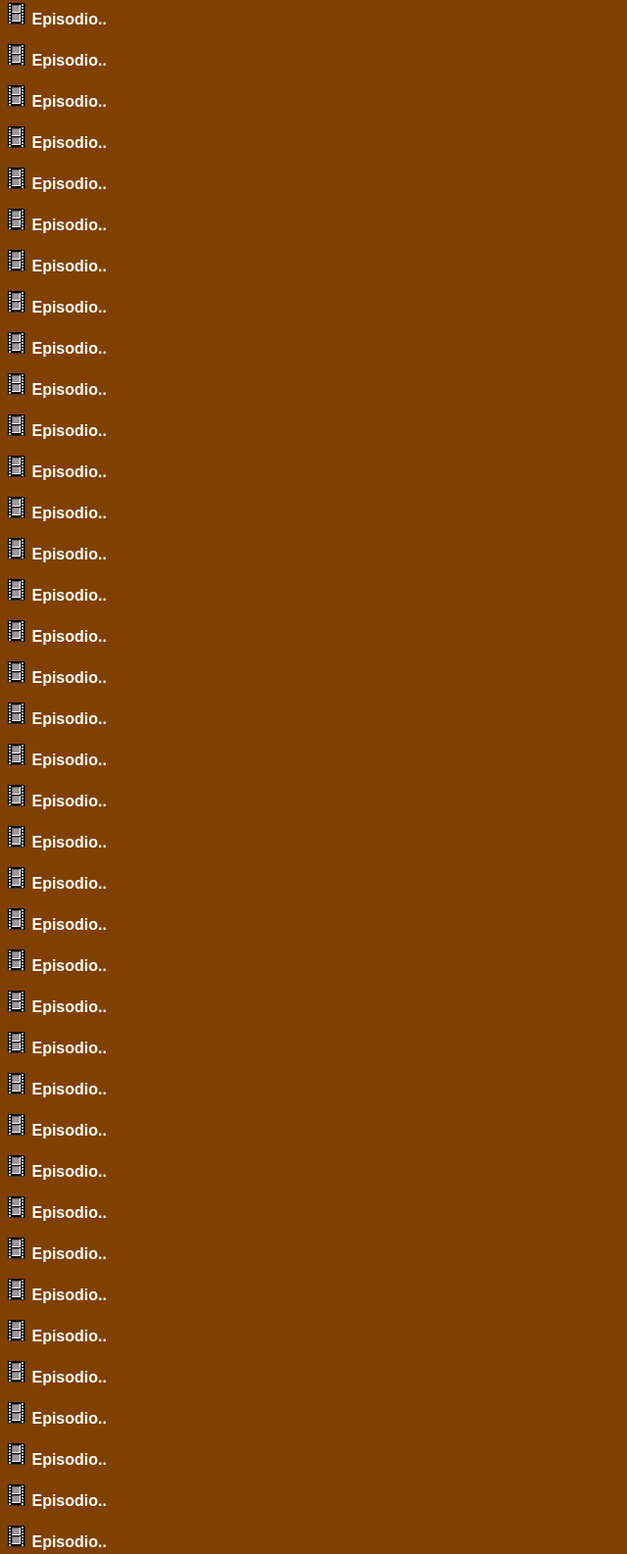
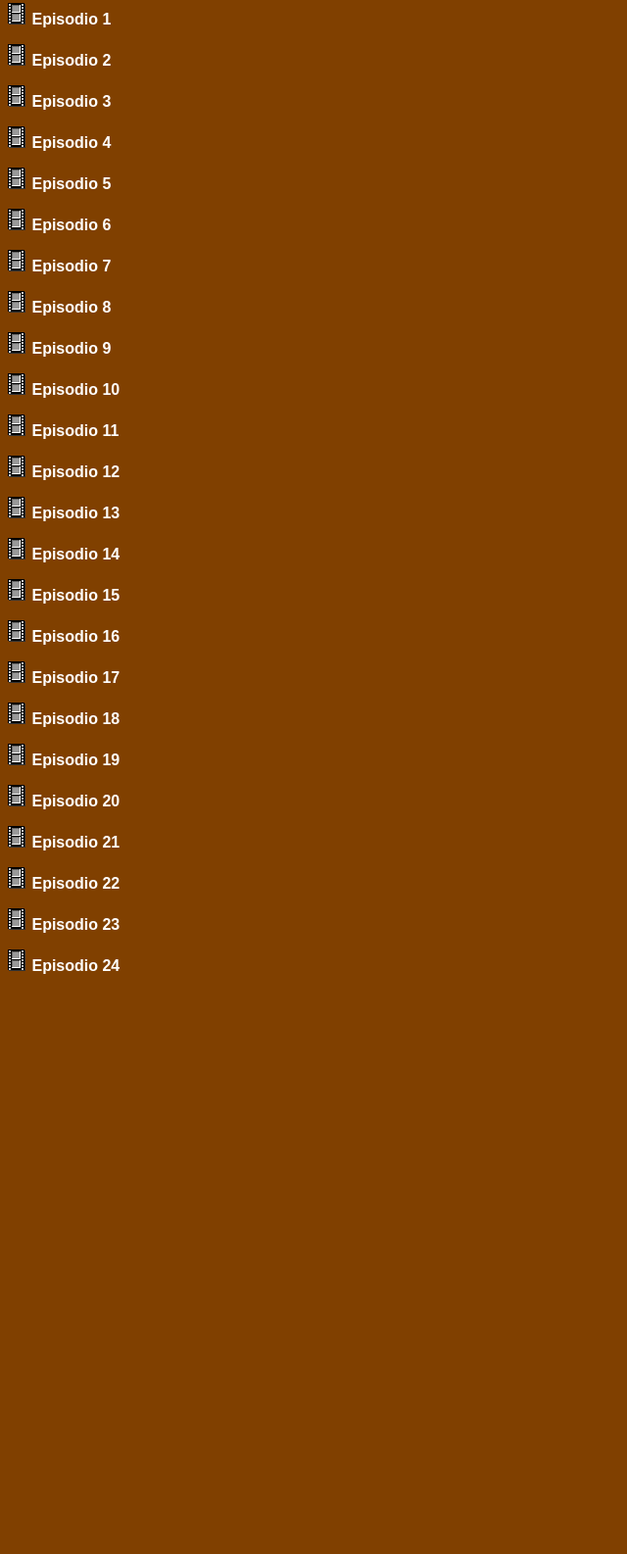
Before and after one commit to zohan9ir/losreyes, a plain HTML site: page temps/temporada3.html in a window 1280 px wide. Shown: the part 58-1644 px from the top of the page at 98% size, without its empty margins (0-640 px from the left). After the commit the page ends 1069 px from the top, so only its background shows below. Drawn offline with Linux system fonts and the light colour scheme.

Commit message:
Update temporada3.html

```diff
--- a/temps/temporada3.html
+++ b/temps/temporada3.html
@@ -19,46 +19,30 @@
 <body>
 
 <h4>Temporada 3:</h4>
-<p><img src="vid.gif"> <a class="linksdelaslistas" href="" target="visor">Episodio..</a></p>
-<p><img src="vid.gif"> <a class="linksdelaslistas" href="" target="visor">Episodio..</a></p>
-<p><img src="vid.gif"> <a class="linksdelaslistas" href="" target="visor">Episodio..</a></p>
-<p><img src="vid.gif"> <a class="linksdelaslistas" href="" target="visor">Episodio..</a></p>
-<p><img src="vid.gif"> <a class="linksdelaslistas" href="" target="visor">Episodio..</a></p>
-<p><img src="vid.gif"> <a class="linksdelaslistas" href="" target="visor">Episodio..</a></p>
-<p><img src="vid.gif"> <a class="linksdelaslistas" href="" target="visor">Episodio..</a></p>
-<p><img src="vid.gif"> <a class="linksdelaslistas" href="" target="visor">Episodio..</a></p>
-<p><img src="vid.gif"> <a class="linksdelaslistas" href="" target="visor">Episodio..</a></p>
-<p><img src="vid.gif"> <a class="linksdelaslistas" href="" target="visor">Episodio..</a></p>
-<p><img src="vid.gif"> <a class="linksdelaslistas" href="" target="visor">Episodio..</a></p>
-<p><img src="vid.gif"> <a class="linksdelaslistas" href="" target="visor">Episodio..</a></p>
-<p><img src="vid.gif"> <a class="linksdelaslistas" href="" target="visor">Episodio..</a></p>
-<p><img src="vid.gif"> <a class="linksdelaslistas" href="" target="visor">Episodio..</a></p>
-<p><img src="vid.gif"> <a class="linksdelaslistas" href="" target="visor">Episodio..</a></p>
-<p><img src="vid.gif"> <a class="linksdelaslistas" href="" target="visor">Episodio..</a></p>
-<p><img src="vid.gif"> <a class="linksdelaslistas" href="" target="visor">Episodio..</a></p>
-<p><img src="vid.gif"> <a class="linksdelaslistas" href="" target="visor">Episodio..</a></p>
-<p><img src="vid.gif"> <a class="linksdelaslistas" href="" target="visor">Episodio..</a></p>
-<p><img src="vid.gif"> <a class="linksdelaslistas" href="" target="visor">Episodio..</a></p>
-<p><img src="vid.gif"> <a class="linksdelaslistas" href="" target="visor">Episodio..</a></p>
-<p><img src="vid.gif"> <a class="linksdelaslistas" href="" target="visor">Episodio..</a></p>
-<p><img src="vid.gif"> <a class="linksdelaslistas" href="" target="visor">Episodio..</a></p>
-<p><img src="vid.gif"> <a class="linksdelaslistas" href="" target="visor">Episodio..</a></p>
-<p><img src="vid.gif"> <a class="linksdelaslistas" href="" target="visor">Episodio..</a></p>
-<p><img src="vid.gif"> <a class="linksdelaslistas" href="" target="visor">Episodio..</a></p>
-<p><img src="vid.gif"> <a class="linksdelaslistas" href="" target="visor">Episodio..</a></p>
-<p><img src="vid.gif"> <a class="linksdelaslistas" href="" target="visor">Episodio..</a></p>
-<p><img src="vid.gif"> <a class="linksdelaslistas" href="" target="visor">Episodio..</a></p>
-<p><img src="vid.gif"> <a class="linksdelaslistas" href="" target="visor">Episodio..</a></p>
-<p><img src="vid.gif"> <a class="linksdelaslistas" href="" target="visor">Episodio..</a></p>
-<p><img src="vid.gif"> <a class="linksdelaslistas" href="" target="visor">Episodio..</a></p>
-<p><img src="vid.gif"> <a class="linksdelaslistas" href="" target="visor">Episodio..</a></p>
-<p><img src="vid.gif"> <a class="linksdelaslistas" href="" target="visor">Episodio..</a></p>
-<p><img src="vid.gif"> <a class="linksdelaslistas" href="" target="visor">Episodio..</a></p>
-<p><img src="vid.gif"> <a class="linksdelaslistas" href="" target="visor">Episodio..</a></p>
-<p><img src="vid.gif"> <a class="linksdelaslistas" href="" target="visor">Episodio..</a></p>
-<p><img src="vid.gif"> <a class="linksdelaslistas" href="" target="visor">Episodio..</a></p>
-<p><img src="vid.gif"> <a class="linksdelaslistas" href="" target="visor">Episodio..</a></p>
-<p><img src="vid.gif"> <a class="linksdelaslistas" href="" target="visor">Episodio..</a></p>
+<p><img src="vid.gif"> <a class="linksdelaslistas" href="https://ia800600.us.archive.org/0/items/Los-R3y3s-d3-la-Co1ina/Los%20Reyes%20de%20la%20Colina%20T03E01.mp4" target="visor">Episodio 1</a></p>
+<p><img src="vid.gif"> <a class="linksdelaslistas" href="https://ia600600.us.archive.org/0/items/Los-R3y3s-d3-la-Co1ina/Los%20Reyes%20de%20la%20Colina%20T03E03.mp4" target="visor">Episodio 2</a></p>
+<p><img src="vid.gif"> <a class="linksdelaslistas" href="https://ia800600.us.archive.org/0/items/Los-R3y3s-d3-la-Co1ina/Los%20Reyes%20de%20la%20Colina%20T03E04.mp4" target="visor">Episodio 3</a></p>
+<p><img src="vid.gif"> <a class="linksdelaslistas" href="https://ia600600.us.archive.org/0/items/Los-R3y3s-d3-la-Co1ina/Los%20Reyes%20de%20la%20Colina%20T03E05.mp4" target="visor">Episodio 4</a></p>
+<p><img src="vid.gif"> <a class="linksdelaslistas" href="https://ia800600.us.archive.org/0/items/Los-R3y3s-d3-la-Co1ina/Los%20Reyes%20de%20la%20Colina%20T03E06.mp4" target="visor">Episodio 5</a></p>
+<p><img src="vid.gif"> <a class="linksdelaslistas" href="https://ia800600.us.archive.org/0/items/Los-R3y3s-d3-la-Co1ina/Los%20Reyes%20de%20la%20Colina%20T03E07.mp4" target="visor">Episodio 6</a></p>
+<p><img src="vid.gif"> <a class="linksdelaslistas" href="https://archive.org/download/Los-R3y3s-d3-la-Co1ina/Los%20Reyes%20de%20la%20Colina%20T03E08.mp4" target="visor">Episodio 7</a></p>
+<p><img src="vid.gif"> <a class="linksdelaslistas" href="https://archive.org/download/Los-R3y3s-d3-la-Co1ina/Los%20Reyes%20de%20la%20Colina%20T03E09.mp4" target="visor">Episodio 8</a></p>
+<p><img src="vid.gif"> <a class="linksdelaslistas" href="https://archive.org/download/Los-R3y3s-d3-la-Co1ina/Los%20Reyes%20de%20la%20Colina%20T03E10.mp4" target="visor">Episodio 9</a></p>
+<p><img src="vid.gif"> <a class="linksdelaslistas" href="https://archive.org/download/Los-R3y3s-d3-la-Co1ina/Los%20Reyes%20de%20la%20Colina%20T03E11.mp4" target="visor">Episodio 10</a></p>
+<p><img src="vid.gif"> <a class="linksdelaslistas" href="https://archive.org/download/Los-R3y3s-d3-la-Co1ina/Los%20Reyes%20de%20la%20Colina%20T03E12.mp4" target="visor">Episodio 11</a></p>
+<p><img src="vid.gif"> <a class="linksdelaslistas" href="https://archive.org/download/Los-R3y3s-d3-la-Co1ina/Los%20Reyes%20de%20la%20Colina%20T03E13.mp4" target="visor">Episodio 12</a></p>
+<p><img src="vid.gif"> <a class="linksdelaslistas" href="https://archive.org/download/Los-R3y3s-d3-la-Co1ina/Los%20Reyes%20de%20la%20Colina%20T03E14.mp4" target="visor">Episodio 13</a></p>
+<p><img src="vid.gif"> <a class="linksdelaslistas" href="https://archive.org/download/Los-R3y3s-d3-la-Co1ina/Los%20Reyes%20de%20la%20Colina%20T03E15.mp4" target="visor">Episodio 14</a></p>
+<p><img src="vid.gif"> <a class="linksdelaslistas" href="https://archive.org/download/Los-R3y3s-d3-la-Co1ina/Los%20Reyes%20de%20la%20Colina%20T03E16.mp4" target="visor">Episodio 15</a></p>
+<p><img src="vid.gif"> <a class="linksdelaslistas" href="https://archive.org/download/Los-R3y3s-d3-la-Co1ina/Los%20Reyes%20de%20la%20Colina%20T03E17.mp4" target="visor">Episodio 16</a></p>
+<p><img src="vid.gif"> <a class="linksdelaslistas" href="https://archive.org/download/Los-R3y3s-d3-la-Co1ina/Los%20Reyes%20de%20la%20Colina%20T03E18.mp4" target="visor">Episodio 17</a></p>
+<p><img src="vid.gif"> <a class="linksdelaslistas" href="https://archive.org/download/Los-R3y3s-d3-la-Co1ina/Los%20Reyes%20de%20la%20Colina%20T03E19.mp4" target="visor">Episodio 18</a></p>
+<p><img src="vid.gif"> <a class="linksdelaslistas" href="https://archive.org/download/Los-R3y3s-d3-la-Co1ina/Los%20Reyes%20de%20la%20Colina%20T03E20.mp4" target="visor">Episodio 19</a></p>
+<p><img src="vid.gif"> <a class="linksdelaslistas" href="https://archive.org/download/Los-R3y3s-d3-la-Co1ina/Los%20Reyes%20de%20la%20Colina%20T03E21.mp4" target="visor">Episodio 20</a></p>
+<p><img src="vid.gif"> <a class="linksdelaslistas" href="https://archive.org/download/Los-R3y3s-d3-la-Co1ina/Los%20Reyes%20de%20la%20Colina%20T03E22.mp4" target="visor">Episodio 21</a></p>
+<p><img src="vid.gif"> <a class="linksdelaslistas" href="https://archive.org/download/Los-R3y3s-d3-la-Co1ina/Los%20Reyes%20de%20la%20Colina%20T03E23.mp4" target="visor">Episodio 22</a></p>
+<p><img src="vid.gif"> <a class="linksdelaslistas" href="https://archive.org/download/Los-R3y3s-d3-la-Co1ina/Los%20Reyes%20de%20la%20Colina%20T03E24.mp4" target="visor">Episodio 23</a></p>
+<p><img src="vid.gif"> <a class="linksdelaslistas" href="https://archive.org/download/Los-R3y3s-d3-la-Co1ina/Los%20Reyes%20de%20la%20Colina%20T03E25.mp4" target="visor">Episodio 24</a></p>
 
 
 
```
